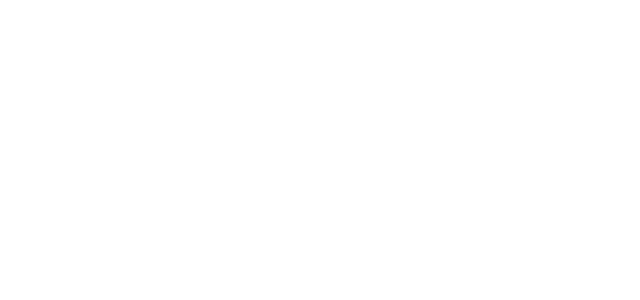
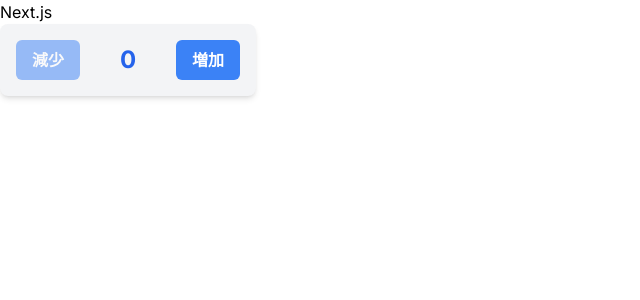
Before and after one commit to ca-terumi-k/loadmap_FE, a Next.js app in the folder next-app/: page / in a window 1280 px wide. Shown: the top 300 px of the page, without its empty margins (0-640 px from the left). Built offline with nearby package versions, Linux system fonts and the light colour scheme.

Commit message:
make counter and page into counter compo

```diff
--- a/next-app/app/layout.tsx
+++ b/next-app/app/layout.tsx
@@ -15,8 +15,8 @@
   children: React.ReactNode;
 }>) {
   return (
-    <html lang="en">
-      <body className={inter.className}>{children}</body>
-    </html>
+      <html lang="ja">
+          <body className={inter.className}>{children}</body>
+      </html>
   );
 }
--- a/next-app/app/page.tsx
+++ b/next-app/app/page.tsx
@@ -1,7 +1,11 @@
+import Counter from "@/components/counter";
 export default function Home() {
     return (
         <>
-            <div></div>
+            <div>
+                <h1>Next.js</h1>
+                <Counter />
+            </div>
         </>
     );
 }
--- /dev/null
+++ b/next-app/components/counter.tsx
@@ -0,0 +1,37 @@
+"use client";
+import { useState } from "react";
+
+export default function Counter() {
+    const [count, setCount] = useState(0);
+
+    const decreaseCount = () => {
+        setCount((prevCount) => Math.max(0, prevCount - 1));
+    };
+
+    const increaseCount = () => {
+        setCount((prevCount) => prevCount + 1);
+    };
+
+    return (
+        <div className="flex items-center justify-between p-4 bg-gray-100 rounded-lg shadow-md w-64">
+            <button
+                onClick={decreaseCount}
+                disabled={count === 0}
+                className={`px-4 py-2 bg-blue-500 text-white font-semibold rounded-md transition duration-300 ease-in-out ${
+                    count === 0
+                        ? "opacity-50 cursor-not-allowed"
+                        : "hover:bg-blue-600"
+                }`}
+            >
+                減少
+            </button>
+            <div className="text-2xl font-bold text-blue-600">{count}</div>
+            <button
+                onClick={increaseCount}
+                className="px-4 py-2 bg-blue-500 text-white font-semibold rounded-md hover:bg-blue-600 transition duration-300 ease-in-out"
+            >
+                増加
+            </button>
+        </div>
+    );
+}
```
Also changed, not shown: next-app/components/sample.tsx (deleted).
